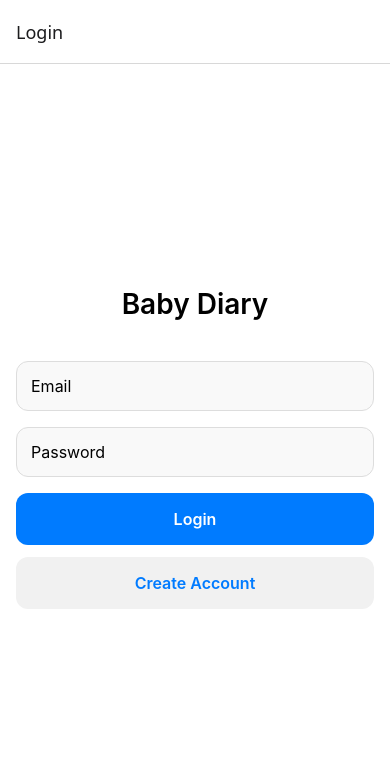
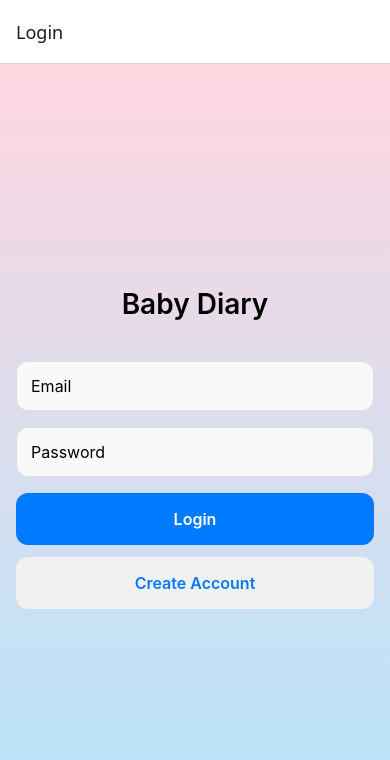
Before and after one commit to dule9999/baby-diary-app, a React Native app in the folder frontend/: screen /Login in a window 390 px wide. Shown: the top 760 px of the page. Built offline with nearby package versions, Linux system fonts and the light colour scheme.

Commit message:
added new styles for login page; added reanimated and linear-gradient, applied a bit in login screen

```diff
--- a/frontend/babel.config.js
+++ b/frontend/babel.config.js
@@ -19,7 +19,8 @@ module.exports = function(api) {
             '@navigation': './navigation',
             '@assets': './assets',
           }
-        }
+        },
+        'react-native-reanimated/plugin',
       ]
     ]
   };
--- a/frontend/package.json
+++ b/frontend/package.json
@@ -9,18 +9,20 @@
     "web": "expo start --web"
   },
   "dependencies": {
+    "@react-native-async-storage/async-storage": "2.1.2",
     "@react-navigation/native": "^7.1.17",
     "@react-navigation/native-stack": "^7.3.25",
     "expo": "~53.0.20",
+    "expo-secure-store": "~14.2.4",
     "expo-status-bar": "~2.2.3",
     "react": "19.0.0",
     "react-native": "0.79.5",
     "react-native-gesture-handler": "~2.24.0",
+    "react-native-linear-gradient": "^2.8.3",
     "react-native-reanimated": "~3.17.4",
     "react-native-safe-area-context": "5.4.0",
     "react-native-screens": "~4.11.1",
-    "@react-native-async-storage/async-storage": "2.1.2",
-    "expo-secure-store": "~14.2.4"
+    "expo-linear-gradient": "~14.1.5"
   },
   "devDependencies": {
     "@babel/core": "^7.20.0",
--- a/frontend/screens/LoginScreen.tsx
+++ b/frontend/screens/LoginScreen.tsx
@@ -1,13 +1,54 @@
-import React, { useState } from 'react'
+import React, { useState, useEffect } from 'react'
 import { Text, TextInput, TouchableOpacity, StyleSheet, Alert } from 'react-native'
 import { ScreenWrapper, Loader } from '@components'
 import { useAuth } from '@contexts'
+import Animated, {
+  FadeInDown,
+  FadeInUp,
+  useSharedValue,
+  useAnimatedStyle,
+  withSpring,
+  withRepeat,
+  withTiming,
+  interpolateColor
+} from 'react-native-reanimated'
+import { LinearGradient } from 'expo-linear-gradient'
 
 const LoginScreen: React.FC<any> = ({ navigation }) => {
-  const [email, setEmail] = useState('');
-  const [password, setPassword] = useState('');
-  const [loading, setLoading] = useState(false);
+  const [email, setEmail] = useState('')
+  const [password, setPassword] = useState('')
+  const [loading, setLoading] = useState(false)
   const { login } = useAuth()
+
+  const scale = useSharedValue(1)
+  const progress = useSharedValue(0)
+
+  // Animate gradient
+  useEffect(() => {
+    progress.value = withRepeat(
+      withTiming(1, { duration: 4000 }),
+      -1,
+      true
+    )
+  }, [])
+
+  const animatedBackground = useAnimatedStyle(() => {
+    const color1 = interpolateColor(progress.value, [0, 1], ['#FFD6E0', '#FFB6C1']) // soft pink shades
+    const color2 = interpolateColor(progress.value, [0, 1], ['#B3E5FC', '#81D4FA']) // soft blue shades
+    return { colors: [color1, color2] } as any
+  })
+
+  const animatedStyle = useAnimatedStyle(() => ({
+    transform: [{ scale: scale.value }]
+  }))
+
+  const onPressIn = () => {
+    scale.value = withSpring(0.95, { damping: 10, stiffness: 200 })
+  }
+
+  const onPressOut = () => {
+    scale.value = withSpring(1, { damping: 10, stiffness: 200 })
+  }
 
   const onLogin = async () => {
     setLoading(true)
@@ -20,16 +61,27 @@ const LoginScreen: React.FC<any> = ({ navigation }) => {
     }
   }
 
-  const navigateToRegister = () => {
-    navigation.navigate('Register')
-  }
+  const navigateToRegister = () => navigation.navigate('Register')
 
   if (loading) return <Loader />
 
   return (
     <ScreenWrapper style={styles.container}>
-      <Text style={styles.title}>Baby Diary</Text>
+      {/* Animated Gradient Background */}
+      <Animated.View style={[StyleSheet.absoluteFill, animatedBackground]}>
+        <LinearGradient
+          colors={['#FFD6E0', '#B3E5FC']}
+          style={StyleSheet.absoluteFill}
+        />
+      </Animated.View>
 
+      {/* Animated Title */}
+      <Animated.Text entering={FadeInDown.duration(600)} style={styles.title}>
+        Baby Diary
+      </Animated.Text>
+
+      {/* Inputs */}
+      <Animated.View entering={FadeInUp.delay(200).duration(600)}>
         <TextInput
           placeholder="Email"
           autoCapitalize="none"
@@ -38,6 +90,9 @@ const LoginScreen: React.FC<any> = ({ navigation }) => {
           value={email}
           style={styles.input}
         />
+      </Animated.View>
+
+      <Animated.View entering={FadeInUp.delay(400).duration(600)}>
         <TextInput
           placeholder="Password"
           secureTextEntry
@@ -45,38 +100,39 @@ const LoginScreen: React.FC<any> = ({ navigation }) => {
           value={password}
           style={styles.input}
         />
+      </Animated.View>
 
+      {/* Buttons */}
+      <Animated.View entering={FadeInUp.delay(600).duration(600)} style={animatedStyle}>
         <TouchableOpacity
           style={styles.button}
           onPress={onLogin}
-        disabled={loading}
+          onPressIn={onPressIn}
+          onPressOut={onPressOut}
         >
           <Text style={styles.buttonText}>Login</Text>
         </TouchableOpacity>
+      </Animated.View>
 
+      <Animated.View entering={FadeInUp.delay(800).duration(600)} style={animatedStyle}>
         <TouchableOpacity
           style={[styles.button, styles.secondaryButton]}
           onPress={navigateToRegister}
-        disabled={loading}
+          onPressIn={onPressIn}
+          onPressOut={onPressOut}
         >
           <Text style={[styles.buttonText, styles.secondaryButtonText]}>
             Create Account
           </Text>
         </TouchableOpacity>
+      </Animated.View>
     </ScreenWrapper>
-  );
-};
+  )
+}
 
 const styles = StyleSheet.create({
-  container: {
-    justifyContent: 'center',
-  },
-  title: {
-    fontSize: 28,
-    fontWeight: '600',
-    textAlign: 'center',
-    marginBottom: 40,
-  },
+  container: { justifyContent: 'center' },
+  title: { fontSize: 28, fontWeight: '600', textAlign: 'center', marginBottom: 40 },
   input: {
     borderWidth: 1,
     borderColor: '#ddd',
@@ -92,18 +148,9 @@ const styles = StyleSheet.create({
     borderRadius: 12,
     marginBottom: 12,
   },
-  buttonText: {
-    color: '#fff',
-    fontWeight: '600',
-    textAlign: 'center',
-    fontSize: 16,
-  },
-  secondaryButton: {
-    backgroundColor: '#f1f1f1',
-  },
-  secondaryButtonText: {
-    color: '#007bff',
-  },
-});
+  buttonText: { color: '#fff', fontWeight: '600', textAlign: 'center', fontSize: 16 },
+  secondaryButton: { backgroundColor: '#f1f1f1' },
+  secondaryButtonText: { color: '#007bff' },
+})
 
-export default LoginScreen;
+export default LoginScreen
```
Also changed, not shown: 1 other file (tests, documents, lock files or other folders). Lines whose indentation alone changed are shown as unchanged.
